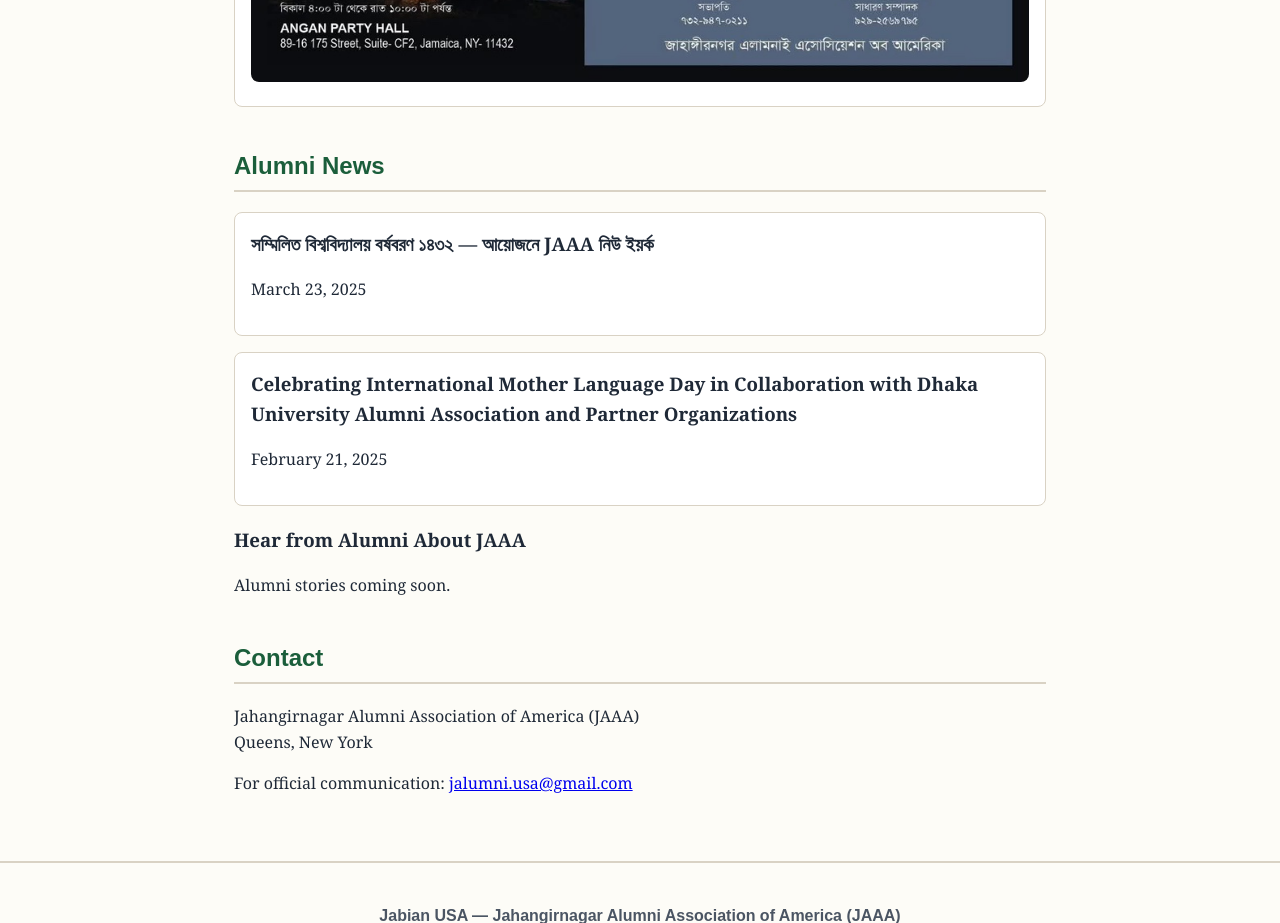
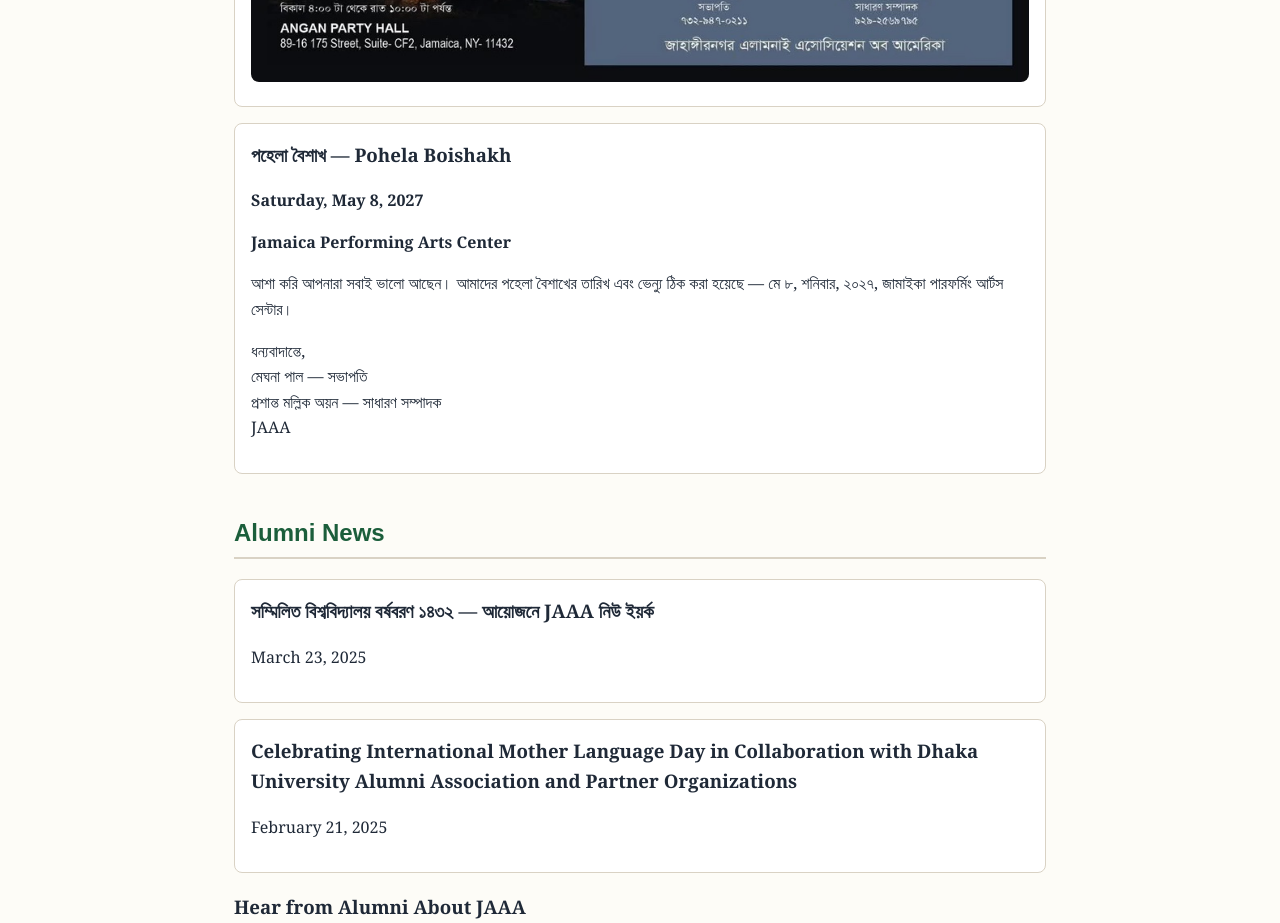
Before and after one commit to mohikontok-lab/jaaausa, a plain HTML site: page index.html in a window 1280 px wide. Shown: the part 2460-3383 px from the top of the page. Drawn offline with Linux system fonts and the light colour scheme.

Commit message:
Add Pohela Boishakh May 8 2027 upcoming event announcement

```diff
--- a/index.html
+++ b/index.html
@@ -76,6 +76,13 @@
       <p>Contact: Meghna Pal (President) — 732-487-0211 &bull; Prashant Mallik Ayon (General Secretary) — 929-236-8155</p>
       <img src="assets/himel-hawar-flyer.jpg" alt="Flyer for Himel Hawar Gaan o Adda, November 14, 2026, Angan Party Hall, Jamaica, NY" style="max-width:100%;height:auto;border-radius:8px;">
     </article>
+    <article class="card">
+      <h3>পহেলা বৈশাখ — Pohela Boishakh</h3>
+      <p><strong>Saturday, May 8, 2027</strong></p>
+      <p><strong>Jamaica Performing Arts Center</strong></p>
+      <p>আশা করি আপনারা সবাই ভালো আছেন। আমাদের পহেলা বৈশাখের তারিখ এবং ভেন্যু ঠিক করা হয়েছে — মে ৮, শনিবার, ২০২৭, জামাইকা পারফর্মিং আর্টস সেন্টার।</p>
+      <p>ধন্যবাদান্তে,<br>মেঘনা পাল — সভাপতি<br>প্রশান্ত মল্লিক অয়ন — সাধারণ সম্পাদক<br>JAAA</p>
+    </article>
   </section>
 
   <section id="news">
```
